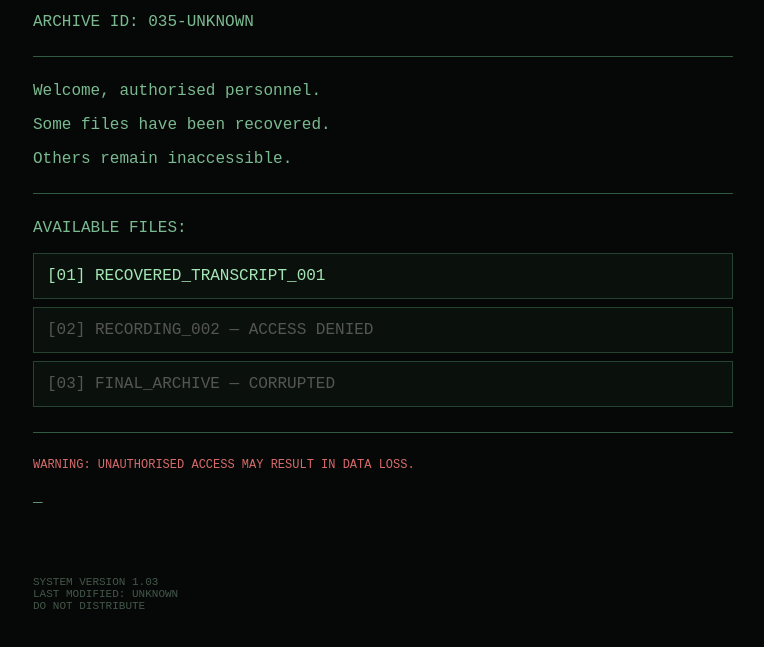
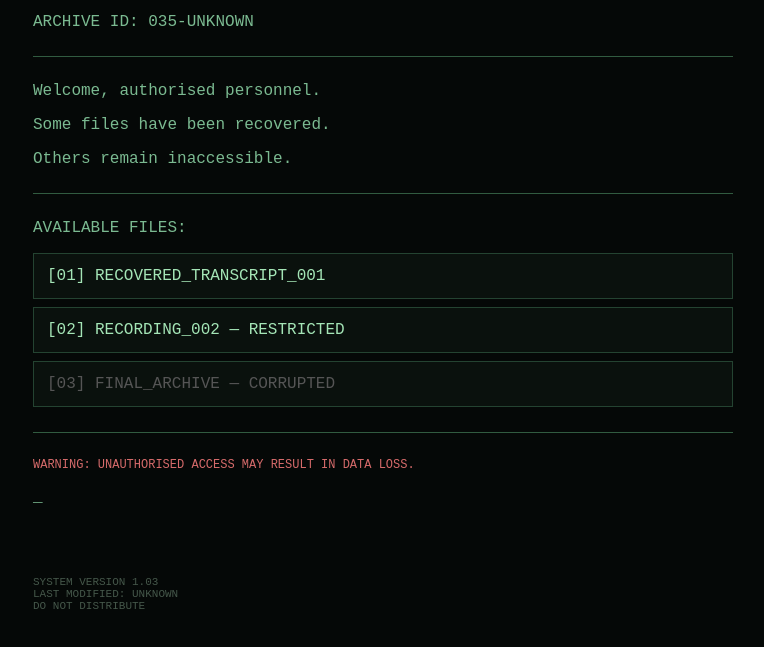
Before and after one commit to recovered035/recovered035.github.io, a plain HTML site: page index.html in a window 1280 px wide. Shown: the part 205-852 px from the top of the page, without its empty margins (257-1021 px from the left). Drawn offline with Linux system fonts and the light colour scheme.

Commit message:
Update index.html

```diff
--- a/index.html
+++ b/index.html
@@ -108,9 +108,9 @@ footer {
 </div>
 
 <div class="file">
-    <span class="locked">
-    [02] RECORDING_002 — ACCESS DENIED
-    </span>
+    <a href="access.html">
+    [02] RECORDING_002 — RESTRICTED
+    </a>
 </div>
 
 <div class="file">
```
